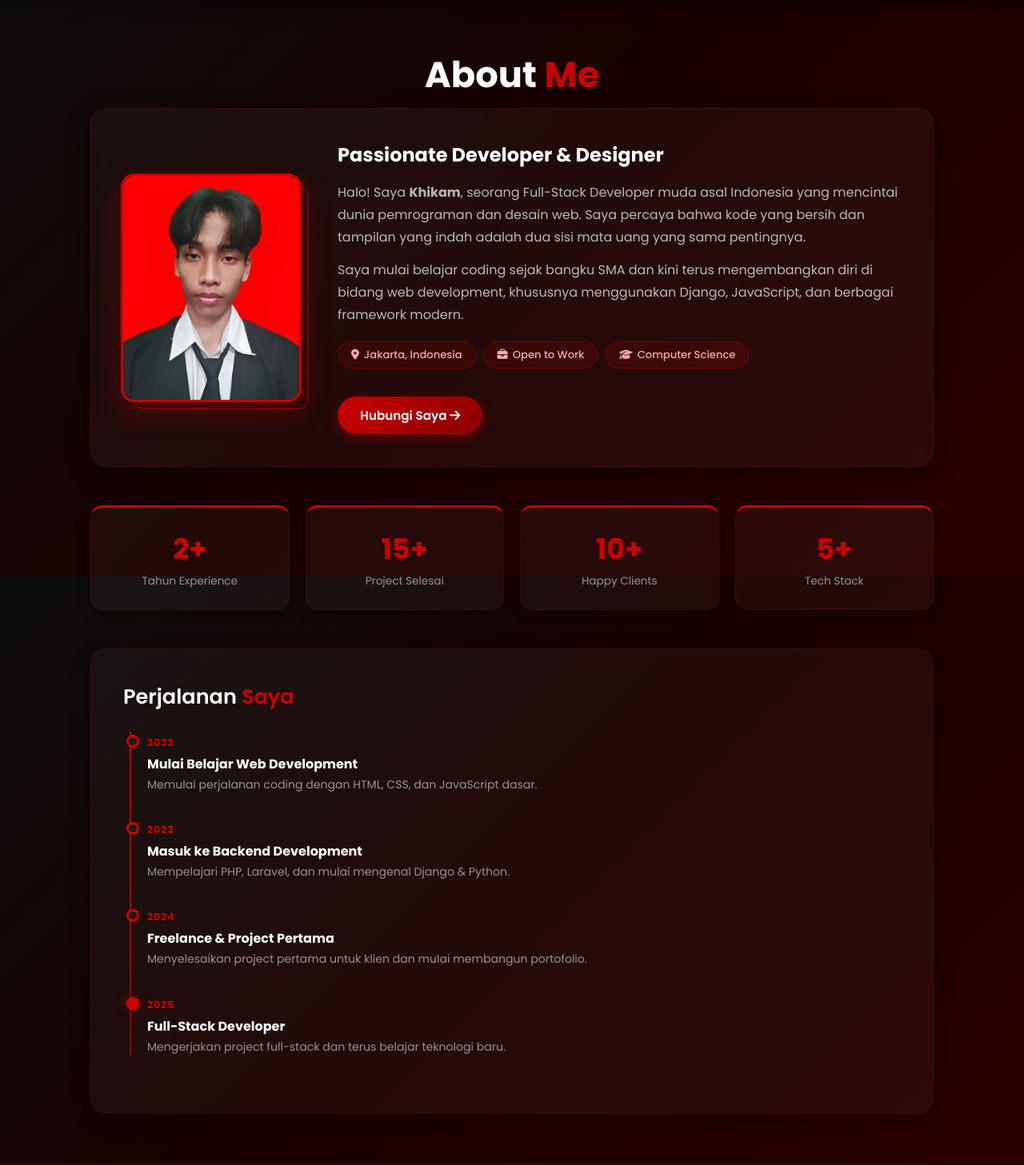
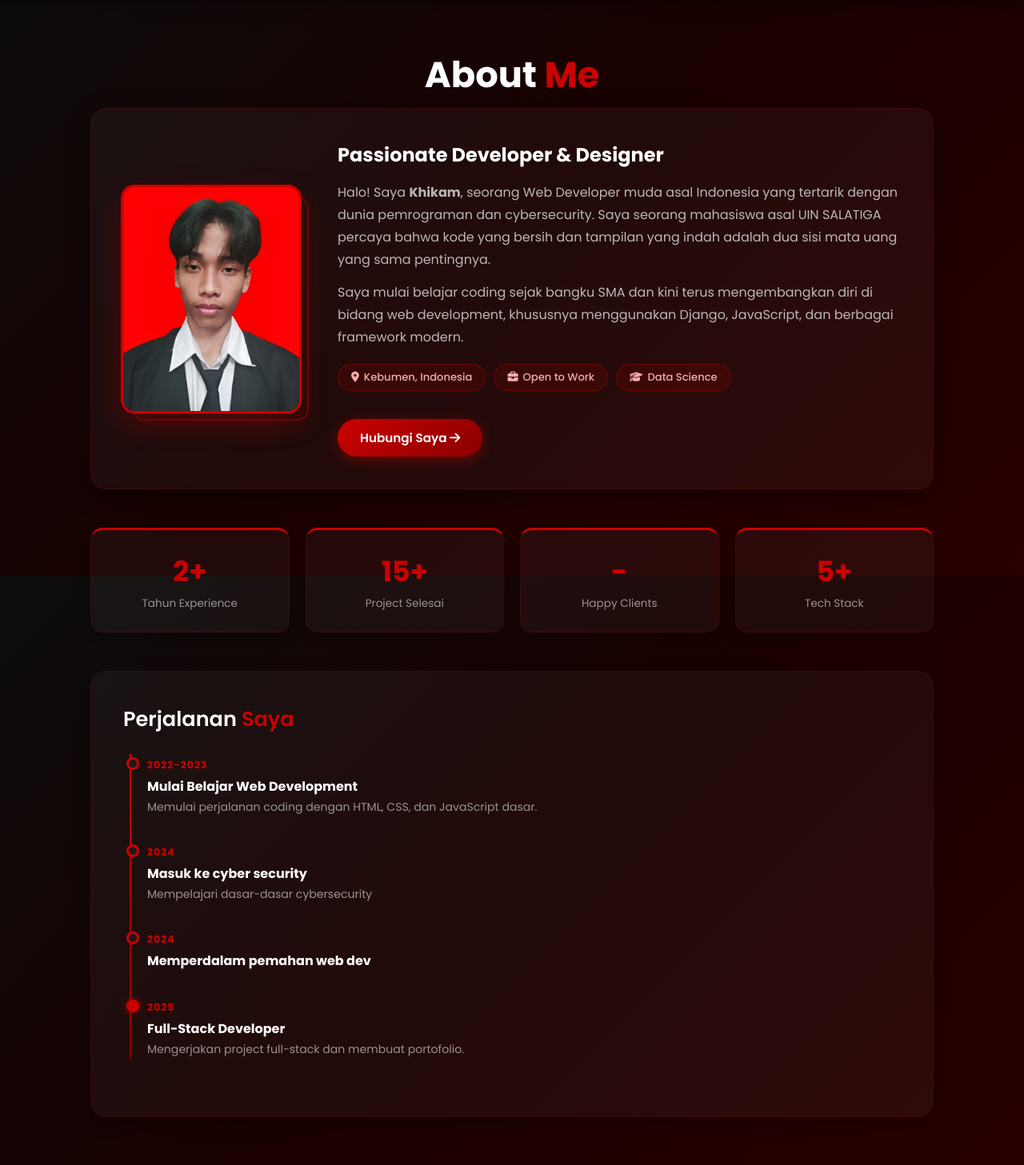
Before and after one commit to altairxchan-svg/portofolio-django, a Django app: page /about/ in a window 1280 px wide. Shown: the part 80-1537 px from the top of the page at 80% size. Before the commit the page ends 1481 px from the top, so only its background shows below. Run offline with Django 5.2, Linux system fonts and the light colour scheme.

Commit message:
update porto

```diff
--- a/main/templates/main/about.html
+++ b/main/templates/main/about.html
@@ -16,12 +16,12 @@
       </div>
       <div class="about-intro">
         <h3>Passionate Developer &amp; Designer</h3>
-        <p>Halo! Saya <strong>Khikam</strong>, seorang Full-Stack Developer muda asal Indonesia yang mencintai dunia pemrograman dan desain web. Saya percaya bahwa kode yang bersih dan tampilan yang indah adalah dua sisi mata uang yang sama pentingnya.</p>
+        <p>Halo! Saya <strong>Khikam</strong>, seorang Web Developer muda asal Indonesia yang tertarik dengan dunia pemrograman dan cybersecurity. Saya seorang mahasiswa asal UIN SALATIGA percaya bahwa kode yang bersih dan tampilan yang indah adalah dua sisi mata uang yang sama pentingnya.</p>
         <p>Saya mulai belajar coding sejak bangku SMA dan kini terus mengembangkan diri di bidang web development, khususnya menggunakan Django, JavaScript, dan berbagai framework modern.</p>
         <div class="about-badges">
-          <span class="badge"><i class="fa-solid fa-location-dot"></i> Jakarta, Indonesia</span>
+          <span class="badge"><i class="fa-solid fa-location-dot"></i> Kebumen, Indonesia</span>
           <span class="badge"><i class="fa-solid fa-briefcase"></i> Open to Work</span>
-          <span class="badge"><i class="fa-solid fa-graduation-cap"></i> Computer Science</span>
+          <span class="badge"><i class="fa-solid fa-graduation-cap"></i> Data Science</span>
         </div>
         <a href="{% url 'contact' %}" class="cta-btn">Hubungi Saya <i class="fa-solid fa-arrow-right"></i></a>
       </div>
@@ -30,7 +30,7 @@
     <div class="about-stats" data-aos="zoom-in" data-aos-duration="1000" data-aos-delay="200">
       <div class="stat-box"><h3>2+</h3><p>Tahun Experience</p></div>
       <div class="stat-box"><h3>15+</h3><p>Project Selesai</p></div>
-      <div class="stat-box"><h3>10+</h3><p>Happy Clients</p></div>
+      <div class="stat-box"><h3>-</h3><p>Happy Clients</p></div>
       <div class="stat-box"><h3>5+</h3><p>Tech Stack</p></div>
     </div>
 
@@ -40,7 +40,7 @@
         <div class="timeline-item">
           <div class="tl-dot"></div>
           <div class="tl-content">
-            <span class="tl-year">2022</span>
+            <span class="tl-year">2022-2023</span>
             <h4>Mulai Belajar Web Development</h4>
             <p>Memulai perjalanan coding dengan HTML, CSS, dan JavaScript dasar.</p>
           </div>
@@ -48,17 +48,17 @@
         <div class="timeline-item">
           <div class="tl-dot"></div>
           <div class="tl-content">
-            <span class="tl-year">2023</span>
-            <h4>Masuk ke Backend Development</h4>
-            <p>Mempelajari PHP, Laravel, dan mulai mengenal Django &amp; Python.</p>
+            <span class="tl-year">2024</span>
+            <h4>Masuk ke cyber security</h4>
+            <p>Mempelajari dasar-dasar cybersecurity</p>
           </div>
         </div>
         <div class="timeline-item">
           <div class="tl-dot"></div>
           <div class="tl-content">
             <span class="tl-year">2024</span>
-            <h4>Freelance &amp; Project Pertama</h4>
-            <p>Menyelesaikan project pertama untuk klien dan mulai membangun portofolio.</p>
+            <h4>Memperdalam pemahan web dev</h4>
+            <p> </p>
           </div>
         </div>
         <div class="timeline-item">
@@ -66,7 +66,7 @@
           <div class="tl-content">
             <span class="tl-year">2025</span>
             <h4>Full-Stack Developer</h4>
-            <p>Mengerjakan project full-stack dan terus belajar teknologi baru.</p>
+            <p>Mengerjakan project full-stack dan membuat portofolio.</p>
           </div>
         </div>
       </div>
--- a/main/templates/main/contact.html
+++ b/main/templates/main/contact.html
@@ -18,15 +18,15 @@
         <div class="contact-info-list">
           <div class="contact-info-item">
             <div class="contact-icon"><i class="fa-solid fa-envelope"></i></div>
-            <div><h4>Email</h4><p>khikam.dev@example.com</p></div>
+            <div><h4>Email</h4><p>altairxchan@gmail.com.com</p></div>
           </div>
           <div class="contact-info-item">
             <div class="contact-icon"><i class="fa-solid fa-phone"></i></div>
-            <div><h4>WhatsApp</h4><p>+62 812-XXXX-XXXX</p></div>
+            <div><h4>WhatsApp</h4><p>+62 85234051265-</p></div>
           </div>
           <div class="contact-info-item">
             <div class="contact-icon"><i class="fa-solid fa-location-dot"></i></div>
-            <div><h4>Lokasi</h4><p>Jakarta, Indonesia</p></div>
+            <div><h4>Lokasi</h4><p>Kebumen, Indonesia</p></div>
           </div>
           <div class="contact-info-item">
             <div class="contact-icon"><i class="fa-solid fa-clock"></i></div>
--- a/main/templates/main/home.html
+++ b/main/templates/main/home.html
@@ -13,7 +13,7 @@
     <div class="content">
       <h1 data-aos="fade-left" data-aos-duration="1000" data-aos-delay="200">Hey I'm <span>Khikam</span></h1>
       <div class="typewriter" data-aos="fade-right" data-aos-duration="1000" data-aos-delay="400">I'm a <span></span></div>
-      <p data-aos="flip-up" data-aos-duration="1000" data-aos-delay="600">Bini gweh itu cakep banget</p>
+      <p data-aos="flip-up" data-aos-duration="1000" data-aos-delay="600">hello i'm Khikam</p>
       <div class="social-links" data-aos="flip-down" data-aos-duration="1000" data-aos-delay="800">
         <a href="#"><i class="fa-brands fa-github"></i></a>
         <a href="https://www.instagram.com/rainnn_ataraxia" target="_blank"><i class="fa-brands fa-instagram"></i></a>
@@ -27,7 +27,7 @@
     </div>
   </div>
   <div class="scroll-hint" data-aos="fade-up" data-aos-delay="1500">
-    <span>Scroll Down</span>
+    <span></span>
     <i class="fa-solid fa-chevron-down bounce"></i>
   </div>
 </section>
--- a/main/views.py
+++ b/main/views.py
@@ -13,7 +13,7 @@ def skills(request):
         {'icon': 'fa-brands fa-js',       'name': 'JavaScript',      'level': 75},
         {'icon': 'fa-brands fa-python',   'name': 'Python / Django', 'level': 70},
         {'icon': 'fa-brands fa-php',      'name': 'PHP / Laravel',   'level': 65},
-        {'icon': 'fa-solid fa-database',  'name': 'SQL / MySQL',     'level': 72},
+        {'icon': 'fa-solid fa-shield-halved', 'name': 'Cyber Security', 'level': 70},
     ]
     skill_cards = [
         {'icon': 'fa-brands fa-html5',    'name': 'HTML5',          'desc': 'Semantic markup, accessibility, dan struktur halaman yang solid.'},
@@ -21,7 +21,7 @@ def skills(request):
         {'icon': 'fa-brands fa-js',       'name': 'JavaScript',     'desc': 'ES6+, DOM manipulation, async/await, dan fetch API.'},
         {'icon': 'fa-brands fa-python',   'name': 'Python & Django','desc': 'Backend development, ORM, REST API, dan Django templates.'},
         {'icon': 'fa-brands fa-php',      'name': 'PHP & Laravel',  'desc': 'MVC pattern, Eloquent ORM, Blade templating, dan routing.'},
-        {'icon': 'fa-solid fa-database',  'name': 'MySQL & SQLite', 'desc': 'Query optimization, relasi tabel, migrasi, dan database design.'},
+        {'icon': 'fa-solid fa-shield-halved','name':'Cyber Security','desc': 'Memahami keamanan aplikasi web, vulnerability assessment, penetration testing dasar, dan penerapan praktik keamanan yang baik.'},
         {'icon': 'fa-brands fa-react',    'name': 'React (Basic)',  'desc': 'Component-based UI, hooks, dan state management dasar.'},
         {'icon': 'fa-brands fa-git-alt',  'name': 'Git & GitHub',   'desc': 'Version control, branching, pull request, dan kolaborasi tim.'},
     ]
@@ -32,7 +32,7 @@ def services(request):
         {'icon': 'fa-solid fa-code',       'title': 'Web Development',   'desc': 'Membangun website modern, cepat, dan responsif menggunakan HTML, CSS, JavaScript, Django, maupun Laravel sesuai kebutuhanmu.', 'items': ['Company Profile', 'Landing Page', 'Web Application']},
         {'icon': 'fa-solid fa-paintbrush', 'title': 'UI/UX Design',      'desc': 'Merancang tampilan antarmuka yang menarik, intuitif, dan memberikan pengalaman pengguna yang menyenangkan.',            'items': ['Wireframing', 'Mockup Design', 'Prototyping']},
         {'icon': 'fa-solid fa-mobile-screen','title': 'Responsive Design','desc': 'Memastikan website kamu tampil sempurna di semua perangkat, mulai dari desktop, tablet, hingga smartphone.',             'items': ['Mobile-first', 'Cross-browser', 'Performance Optimization']},
-        {'icon': 'fa-solid fa-server',     'title': 'Backend Development','desc': 'Mengembangkan sistem backend yang kuat, API RESTful, dan manajemen database untuk mendukung aplikasimu.',              'items': ['REST API', 'Database Design', 'Authentication System']},
+       {'icon': 'fa-solid fa-shield-halved', 'title': 'Cyber Security', 'desc': 'Membantu melindungi website dan aplikasi dari berbagai ancaman keamanan siber melalui analisis, pengujian, dan penerapan praktik keamanan terbaik.','items': [ 'Vulnerability Assessment',  'Security Audit', 'Web Application Security' ]},
         {'icon': 'fa-solid fa-magnifying-glass-chart','title': 'SEO Optimization','desc': 'Meningkatkan visibilitas websitemu di mesin pencari dengan teknik SEO on-page yang telah terbukti efektif.', 'items': ['Meta Optimization', 'Page Speed', 'Structured Data']},
         {'icon': 'fa-solid fa-headset',    'title': 'Tech Consulting',   'desc': 'Memberikan saran teknis strategis untuk membantu bisnismu memilih teknologi dan stack yang tepat.',                     'items': ['Tech Stack Advisory', 'Code Review', 'Project Planning']},
     ]
```
